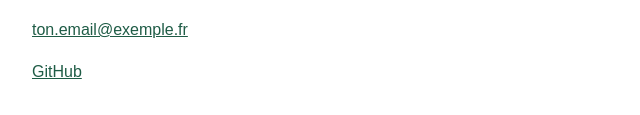
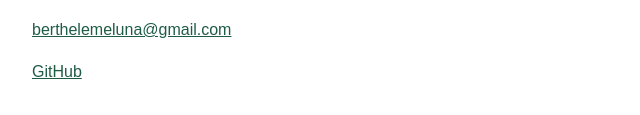
Before and after one commit to berthelemeluna/bertheleme-luna.github.io, a plain HTML site: page index.html in a window 1280 px wide. Shown: the part 531-646 px from the top of the page, 308-948 px from the left. Drawn offline with Linux system fonts and the light colour scheme.

Commit message:
Update index.html

```diff
--- a/index.html
+++ b/index.html
@@ -27,7 +27,7 @@
 </ul>
 
 <h2>Contact</h2>
-<p><a href="mailto:berthelemeluna@gmail.com">ton.email@exemple.fr</a></p>
+<p><a href="mailto:berthelemeluna@gmail.com">berthelemeluna@gmail.com</a></p>
 <p><a href="https://github.com/tonpseudo">GitHub</a></p>
 
 </body>
```
